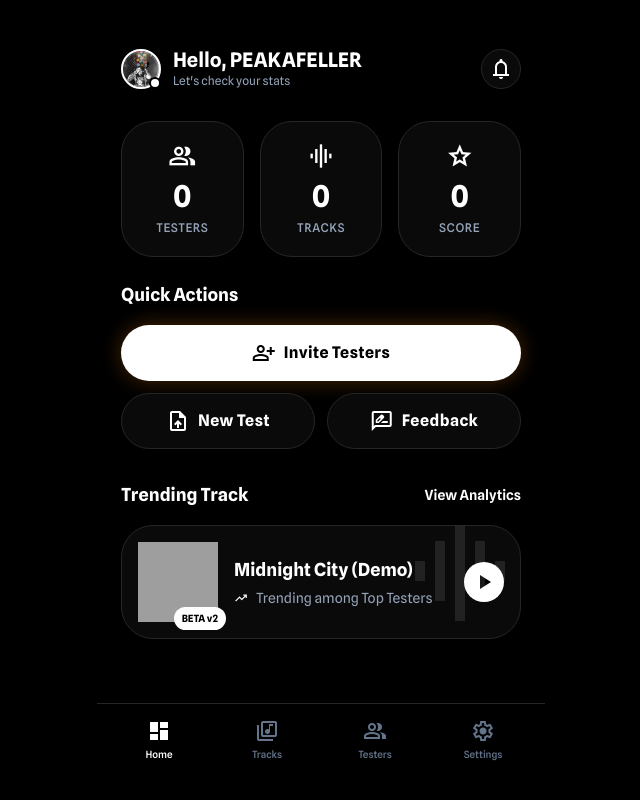
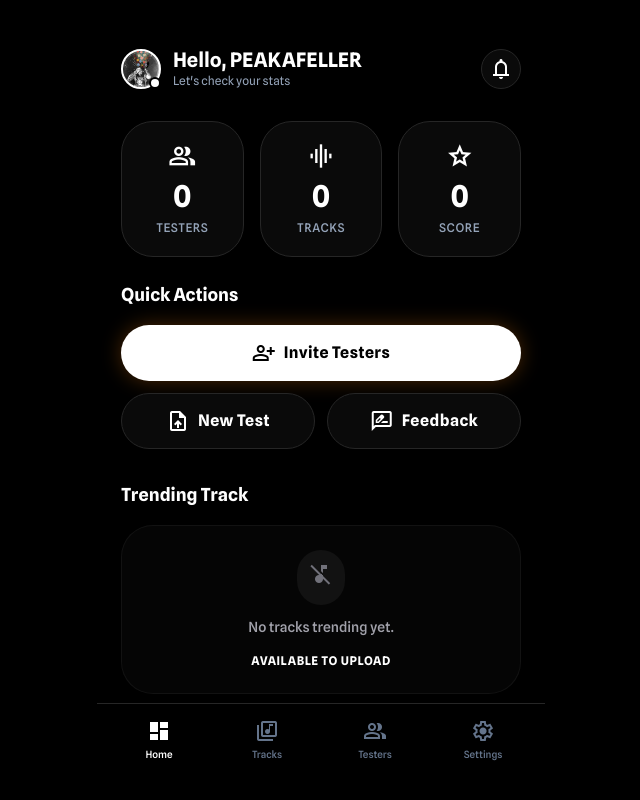
Before and after one commit to P34KPK/beta-beat-app, a React (Vite) app: page /artist-dashboard in a window 1280 px wide. Shown: the top 800 px of the page, without its empty margins (319-959 px from the left). Built offline with nearby package versions, Linux system fonts and the light colour scheme; grey boxes are pictures that could not be loaded.

Commit message:
Cleanup Dashboard: Make trending track dynamic

```diff
--- a/src/pages/ArtistDashboard.jsx
+++ b/src/pages/ArtistDashboard.jsx
@@ -4,7 +4,7 @@ import { useData } from '../context/DataContext';
 
 const ArtistDashboard = () => {
     const navigate = useNavigate();
-    const { artistProfile } = useData();
+    const { artistProfile, tracks } = useData();
 
     return (
         <div className="relative flex h-full min-h-screen w-full flex-col overflow-x-hidden max-w-md mx-auto shadow-2xl pb-24">
@@ -71,27 +71,39 @@ const ArtistDashboard = () => {
             <section className="px-6 py-6">
                 <div className="flex items-center justify-between mb-4">
                     <h3 className="text-white text-lg font-bold">Trending Track</h3>
-                    <a className="text-primary text-sm font-semibold hover:text-white transition-colors" href="#">View Analytics</a>
+                    {tracks.length > 0 && <a className="text-primary text-sm font-semibold hover:text-white transition-colors" href="#" onClick={(e) => { e.preventDefault(); navigate('/artist-tracks'); }}>View All</a>}
                 </div>
+                {artistProfile.stats.tracks > 0 && tracks[0] ? (
                     <div className="bg-surface-dark border border-border-dark rounded-[2rem] p-4 flex items-center gap-4 relative overflow-hidden group">
                         <div className="absolute right-0 bottom-0 opacity-10 pointer-events-none">
                             <span className="material-symbols-outlined text-[120px] text-white">graphic_eq</span>
                         </div>
                         <div className="relative shrink-0">
-                        <div className="size-20 rounded-2xl bg-cover bg-center" style={{ backgroundImage: 'url("https://lh3.googleusercontent.com/aida-public/AB6AXuBwbBzk3wRUp7hkB9bkIT2dasHHF_yl6Js6DTqaYnDySsG4SbFTTez34BS8ckbVDEDYmZ67L8p57_pbfCNMYecgupadqsmK2OnL6ks1jlUFM2DCaEuwcWe_siDwt8qaNN5SB2vfq5CT0D0kRVs378MhcKJlzzY1ocO6A0ZBYuICrDkT6ydt5cL-mxobhVG-HQpz5bEr_aeztrSYwXO9Z80N8zslWUojIGK1rI68QbcLhTIVcDwpWzYRO5sly_pmO91p_WkGGaHlLKPc")' }}></div>
-                        <div className="absolute -bottom-2 -right-2 bg-primary text-black text-[10px] font-bold px-2 py-1 rounded-full">BETA v2</div>
+                            <div className="size-20 rounded-2xl bg-cover bg-center" style={{ backgroundImage: `url("${tracks[0].cover}")` }}></div>
+                            <div className="absolute -bottom-2 -right-2 bg-primary text-black text-[10px] font-bold px-2 py-1 rounded-full">{tracks[0].version}</div>
                         </div>
                         <div className="flex-1 min-w-0 z-10">
-                        <h4 className="text-white font-bold text-lg truncate">Midnight City (Demo)</h4>
+                            <h4 className="text-white font-bold text-lg truncate">{tracks[0].title}</h4>
                             <div className="flex items-center gap-2 mt-1">
-                            <span className="material-symbols-outlined text-primary text-sm">trending_up</span>
-                            <p className="text-slate-400 text-sm truncate">Trending among Top Testers</p>
+                                <span className="material-symbols-outlined text-green-500 text-sm">new_releases</span>
+                                <p className="text-slate-400 text-sm truncate">Latest Release</p>
                             </div>
                         </div>
                         <button className="size-10 rounded-full bg-white text-black flex items-center justify-center shrink-0 hover:scale-105 transition-transform">
                             <span className="material-symbols-outlined filled" style={{ fontVariationSettings: "'FILL' 1" }}>play_arrow</span>
                         </button>
                     </div>
+                ) : (
+                    <div className="bg-surface-dark/50 border border-white/5 rounded-[2rem] p-6 flex flex-col items-center justify-center text-center gap-2">
+                        <div className="bg-white/5 p-3 rounded-full mb-1">
+                            <span className="material-symbols-outlined text-zinc-500">music_off</span>
+                        </div>
+                        <p className="text-zinc-400 text-sm font-medium">No tracks trending yet.</p>
+                        <button onClick={() => navigate('/artist-ab-setup')} className="text-primary text-xs font-bold uppercase tracking-wider hover:text-white transition-colors mt-2">
+                            Available to Upload
+                        </button>
+                    </div>
+                )}
             </section>
 
             <ArtistBottomNav active="home" />
```
Lines whose indentation alone changed are shown as unchanged.
